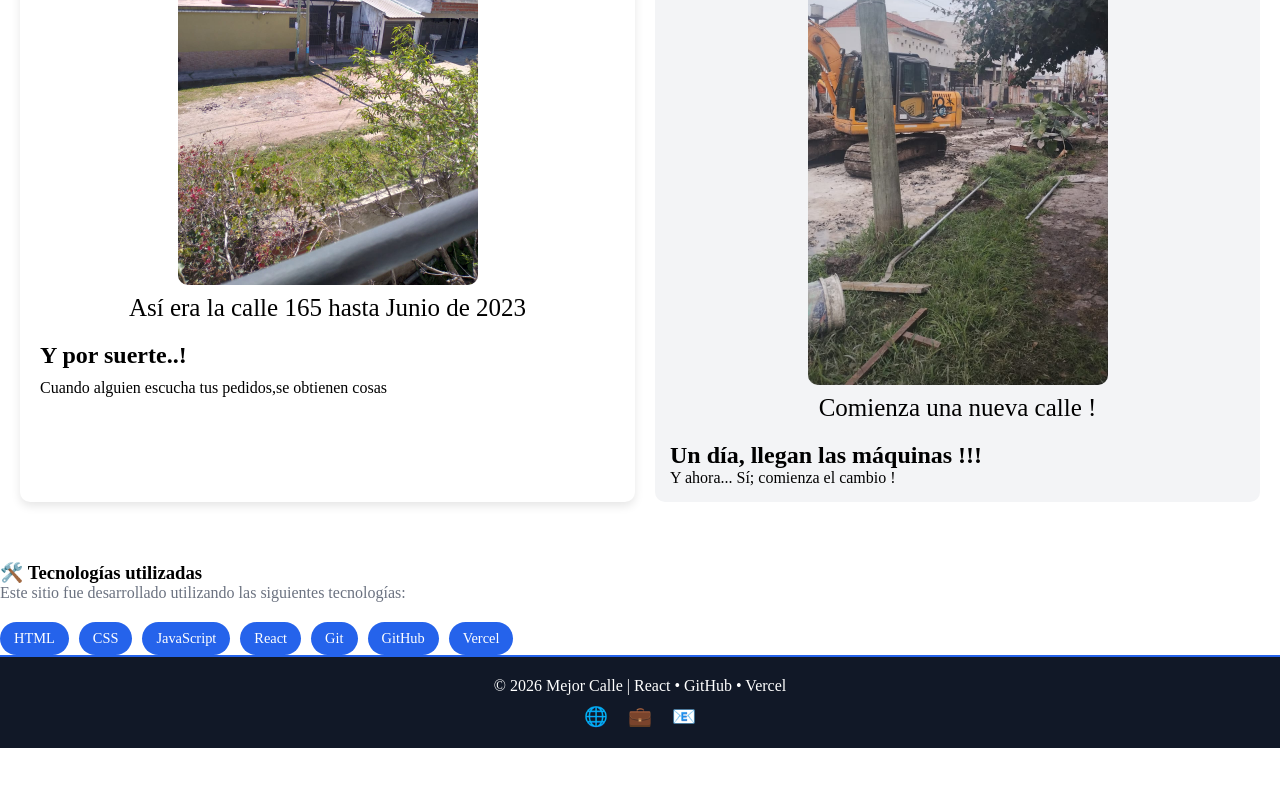
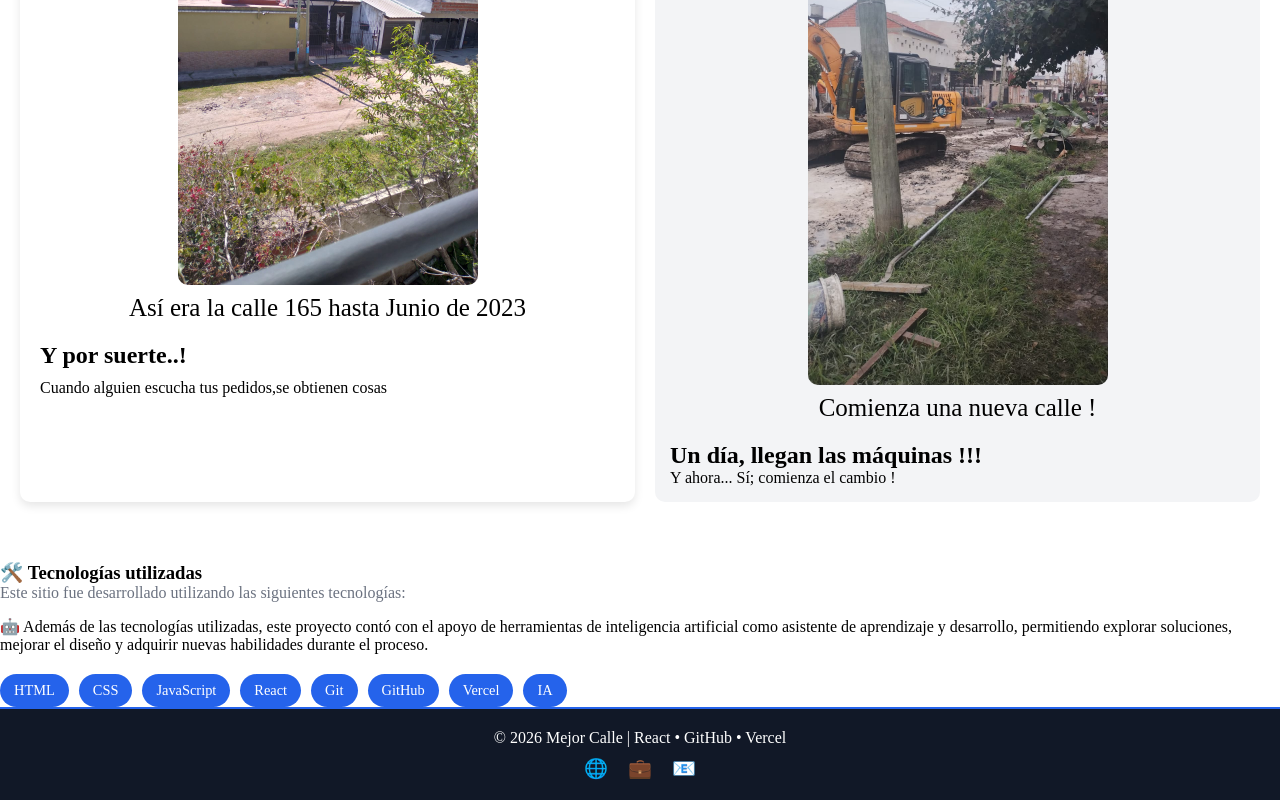
Before and after one commit to raul-juarez58/mejor-calle-react, a React (Vite) app: page / in a window 1280 px wide. Shown: the part 627-1427 px from the top of the page. Before the commit the page ends 1375 px from the top, so only its background shows below. Built offline with nearby package versions, Linux system fonts and the light colour scheme.

Commit message:
modifico texto en Habilidades

```diff
--- a/src/componentes/Habilidades.jsx
+++ b/src/componentes/Habilidades.jsx
@@ -1,15 +1,18 @@
 import "./Habilidades.css";
 
 function Habilidades() {
-  const skills = ["HTML", "CSS", "JavaScript", "React", "Git", "GitHub", "Vercel"];
+  const skills = ["HTML", "CSS", "JavaScript", "React", "Git", "GitHub", "Vercel", "IA"];
 
   return (
     <section className="habilidades">
       <h3>🛠️ Tecnologías utilizadas</h3>
 
+
       <p className="skills-descripcion">
     Este sitio fue desarrollado utilizando las siguientes tecnologías:
   </p>
+  🤖 Además de las tecnologías utilizadas, este proyecto contó con el apoyo de herramientas de inteligencia artificial como asistente de aprendizaje y desarrollo, permitiendo explorar soluciones, mejorar el diseño y adquirir nuevas habilidades durante el proceso.
+
 
     <div className="skills-container">
       {skills.map((skill, index) => (
```
